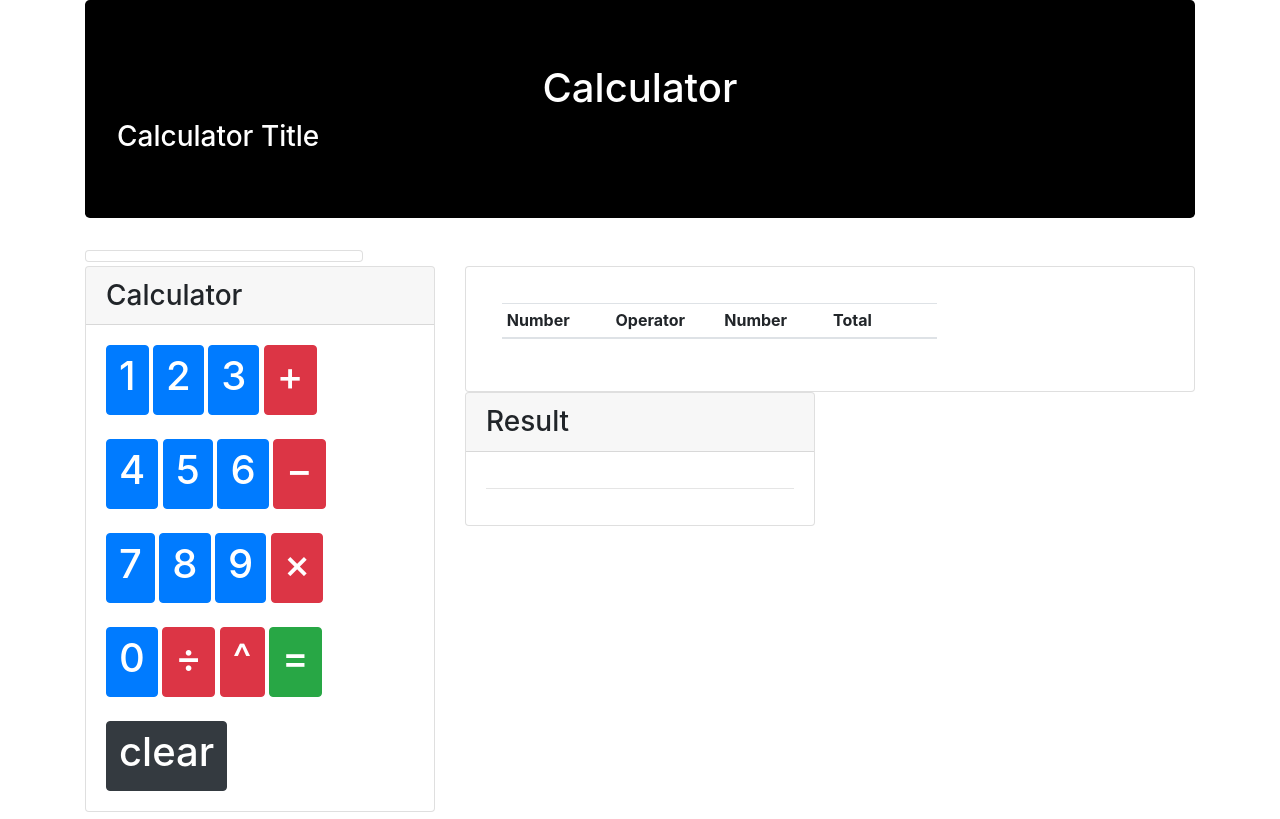
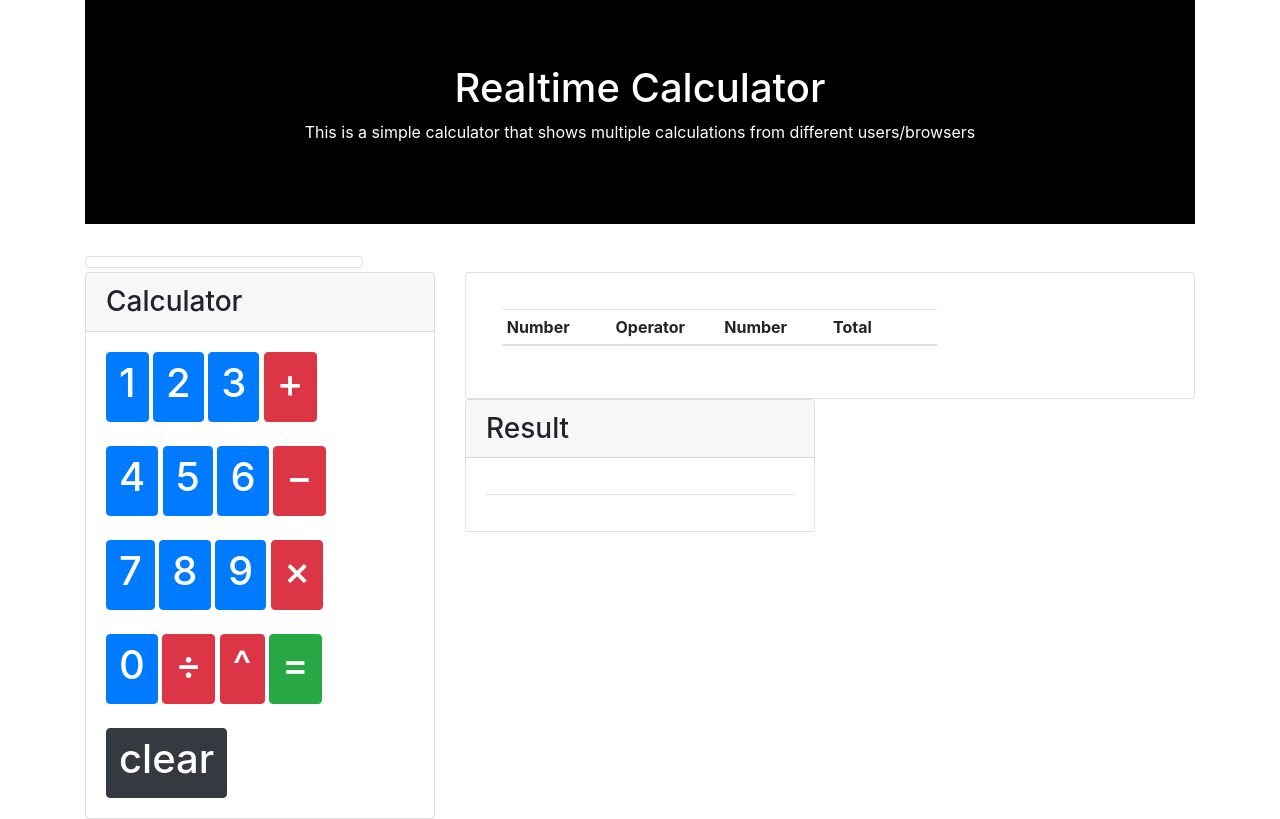
Before and after one commit to Leevie/Realtime-Calculator, a website built with Parcel: page index.html in a window 1280 px wide. Built offline with nearby package versions, Linux system fonts and the light colour scheme; no server answers.

Commit message:
Fixed a couple of bugs, almost ready to deploy

```diff
--- a/index.html
+++ b/index.html
@@ -24,9 +24,9 @@
   <div class="container">
 
     <!-- Jumbotron -->
-    <div class="jumbotron" style="background-color: black; color: white">
-      <h1 class="text-center">Calculator</h1>
-      <h3 class="text-center">Calculator Title</h3>
+    <div class="jumbotron jumbotron-fluid">
+      <h1 class="text-center">Realtime Calculator</h1>
+      <p class="text-center">This is a simple calculator that shows multiple calculations from different users/browsers<p>
     </div>
     <span class="col-md-3 card mb-1" id="connected-viewers"></span>
 
--- a/src/index.css
+++ b/src/index.css
@@ -11,3 +11,7 @@ td {
 h3 {
   display: inline;
 }
+
+.jumbotron {
+  background-color: black; color: white;
+}
--- a/src/index.js
+++ b/src/index.js
@@ -221,5 +221,8 @@ database.ref().limitToLast(10).on("child_added", function(childSnapshot) {
 
   // Append the new row to the table
   $("#calculator-table > tbody").append(newRow);
-  initializeCalculator();
+  // initializeCalculator();
+
+  setTimeout(function(){initializeCalculator(); }, 1000);
+
 });
```
